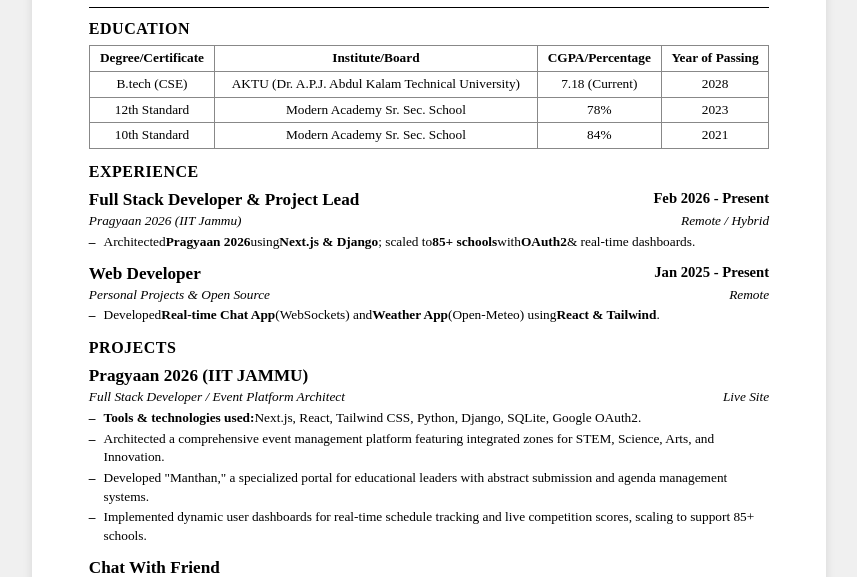
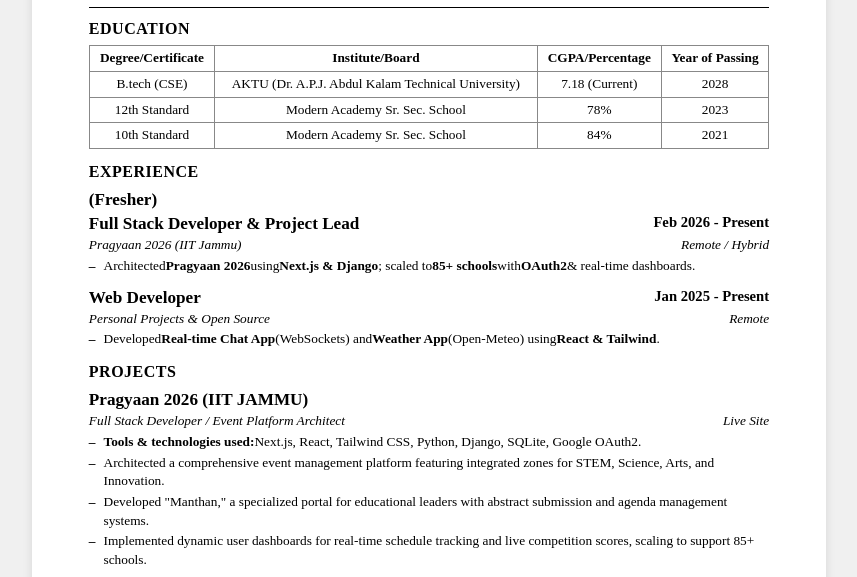
Before and after one commit to ubbelothbrok/resume, a plain HTML site: page index.html in a window 1280 px wide. Shown: the part 161-738 px from the top of the page, without its empty margins (211-1068 px from the left). Drawn offline with Linux system fonts and the light colour scheme.

Commit message:
feat: Add "(Fresher)" subtitle to the experience section.

```diff
--- a/index.html
+++ b/index.html
@@ -72,8 +72,8 @@
 
         <!-- Experience Section -->
         <section class="experience">
-            <h2 class="section-title">EXPERIENCE</h2>
-
+            <h2 class="section-title">EXPERIENCE </h2>
+            <h3>(Fresher)</h3>
             <div class="experience-item">
                 <div class="item-header">
                     <h3>Full Stack Developer & Project Lead</h3>
```
